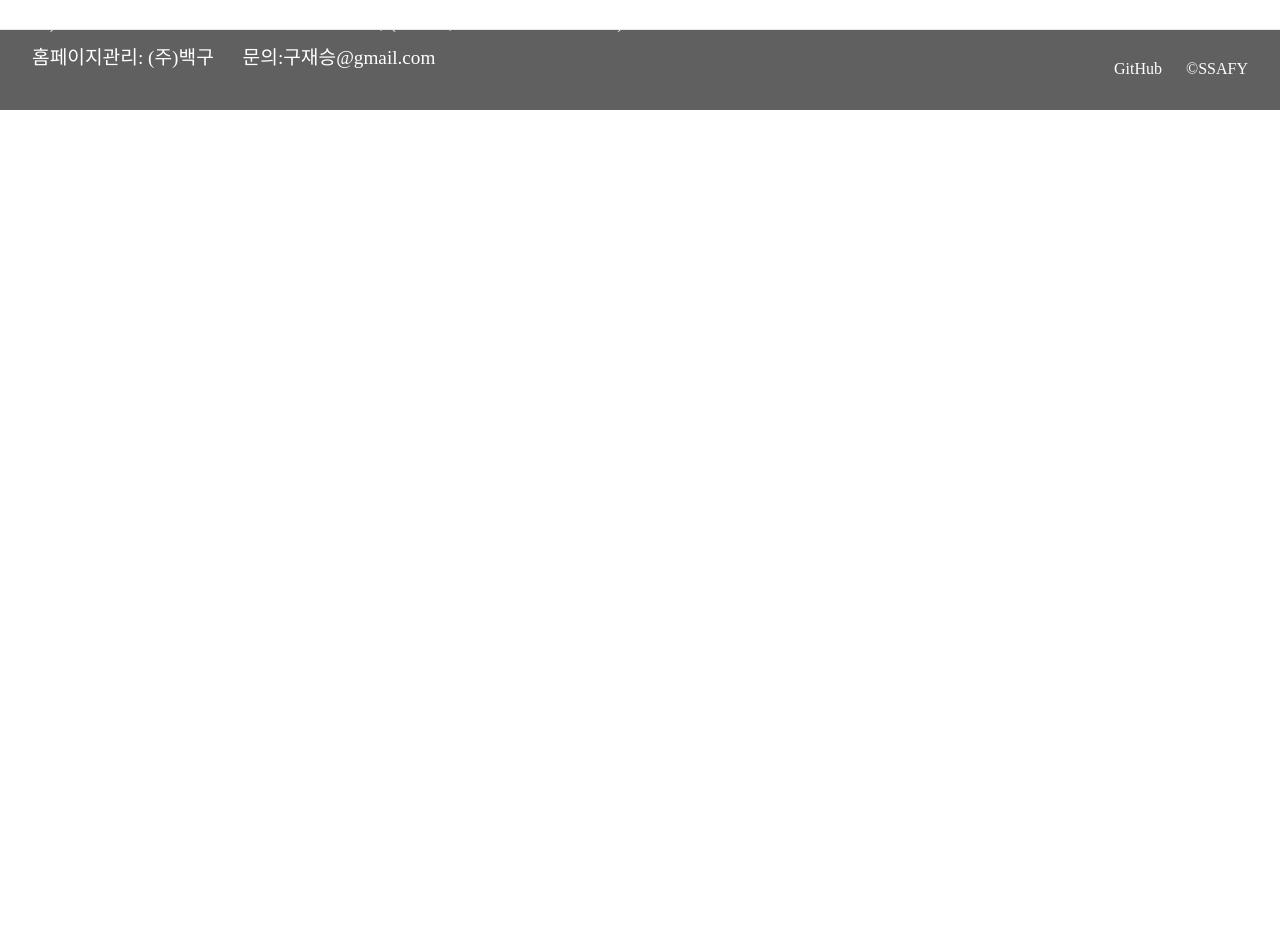
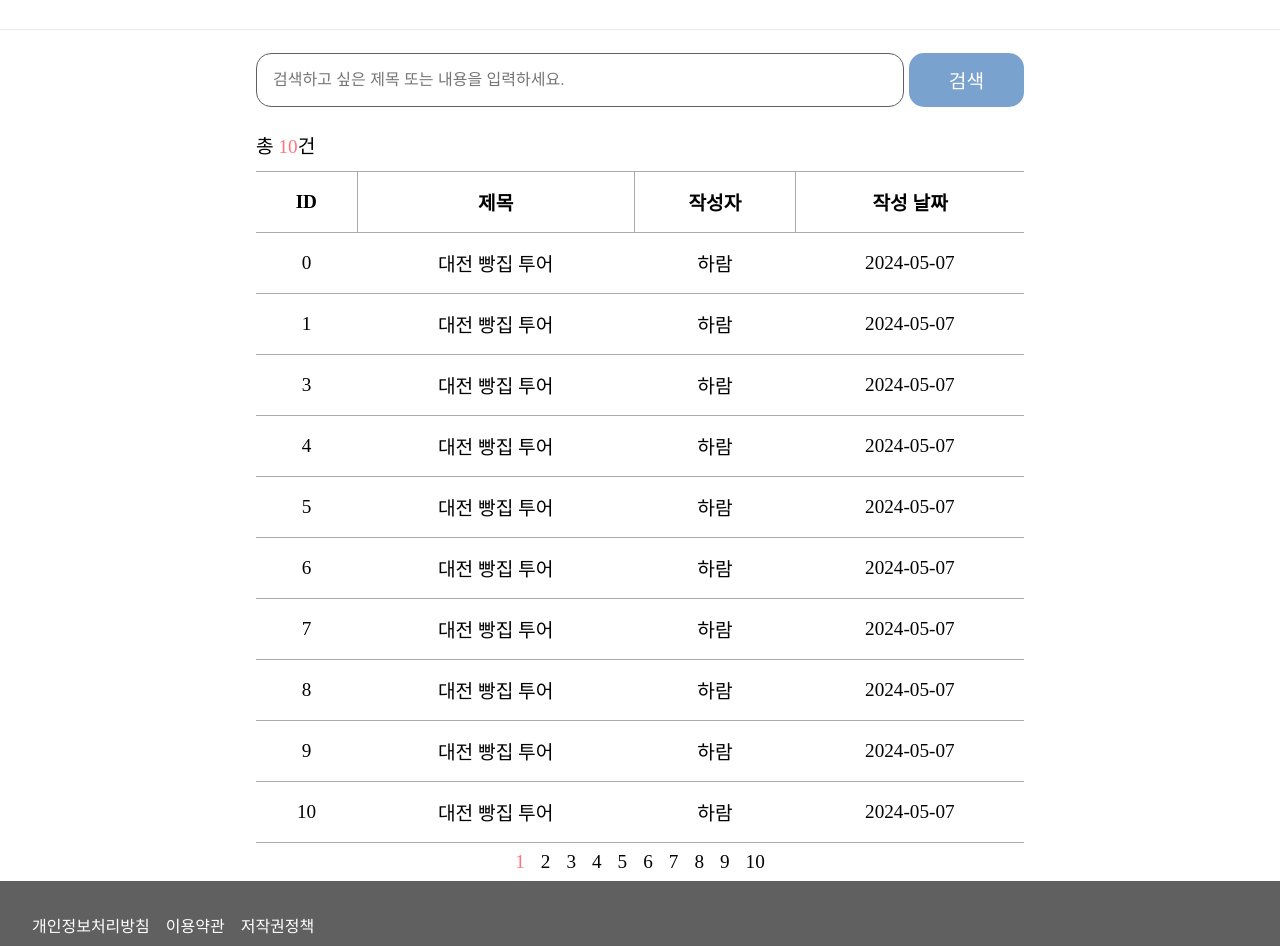
Before and after one commit to BaekGuu/baekgu-front, a Vue app: page /board in a window 1280 px wide. Shown: the part 106-1052 px from the top of the page. Before the commit the page ends 800 px from the top, so only its background shows below. Built offline with nearby package versions, Linux system fonts and the light colour scheme; a web font is replaced by a local one.

Commit message:
Feat: 게시판 페이지 생성

```diff
--- a/src/assets/main.css
+++ b/src/assets/main.css
@@ -64,7 +64,7 @@ input {
 }
 
 .inner {
-  width: 80%;
+  width: 60%;
   margin: auto;
 }
 
--- a/src/components/BaseButton.vue
+++ b/src/components/BaseButton.vue
@@ -1,9 +1,11 @@
 <script setup>
-defineProps({ text: String, isActive: Boolean });
+defineProps({ text: String, width: Number, isActive: Boolean });
 </script>
 
 <template>
-  <button :class="isActive ? 'bg-point' : 'disabled'">{{ text }}</button>
+  <button :class="isActive ? 'bg-point' : 'disabled'" :style="{ width: width + '%' }">
+    {{ text }}
+  </button>
 </template>
 
 <style scoped>
@@ -12,7 +14,7 @@ button {
   outline: none;
   border: none;
   border-radius: 15px;
-  font-size: 1rem;
+  font-size: 1.2rem;
   color: white;
 }
 .disabled {
--- a/src/views/BoardView.vue
+++ b/src/views/BoardView.vue
@@ -1,7 +1,116 @@
-<script setup></script>
+<script setup>
+import BaseButton from "@/components/BaseButton.vue";
+import { ref } from "vue";
+
+const pages = ref(10);
+const currentPage = ref(1);
+
+const datas = ref([
+  { id: 0, title: "대전 빵집 투어", writer: "하람", regist_date: "2024-05-07" },
+  { id: 1, title: "대전 빵집 투어", writer: "하람", regist_date: "2024-05-07" },
+  { id: 3, title: "대전 빵집 투어", writer: "하람", regist_date: "2024-05-07" },
+  { id: 4, title: "대전 빵집 투어", writer: "하람", regist_date: "2024-05-07" },
+  { id: 5, title: "대전 빵집 투어", writer: "하람", regist_date: "2024-05-07" },
+  { id: 6, title: "대전 빵집 투어", writer: "하람", regist_date: "2024-05-07" },
+  { id: 7, title: "대전 빵집 투어", writer: "하람", regist_date: "2024-05-07" },
+  { id: 8, title: "대전 빵집 투어", writer: "하람", regist_date: "2024-05-07" },
+  { id: 9, title: "대전 빵집 투어", writer: "하람", regist_date: "2024-05-07" },
+  { id: 10, title: "대전 빵집 투어", writer: "하람", regist_date: "2024-05-07" },
+]);
+
+const handleClickPageNum = pageNum => {
+  currentPage.value = pageNum;
+};
+</script>
 
 <template>
-  <div>게시판</div>
+  <main class="page">
+    <div class="inner">
+      <div class="search">
+        <input type="text" placeholder="검색하고 싶은 제목 또는 내용을 입력하세요." />
+        <BaseButton text="검색" width="15" :is-active="true" />
+      </div>
+      <p style="margin-top: 0.8rem; margin-bottom: 0.8rem">
+        총 <span class="primary bold">{{ datas.length }}</span
+        >건
+      </p>
+      <table>
+        <thead>
+          <th>ID</th>
+          <th>제목</th>
+          <th>작성자</th>
+          <th>작성 날짜</th>
+        </thead>
+        <tbody>
+          <tr v-for="data in datas" :key="data.id">
+            <td>{{ data.id }}</td>
+            <td>{{ data.title }}</td>
+            <td>{{ data.writer }}</td>
+            <td>{{ data.regist_date }}</td>
+          </tr>
+        </tbody>
+      </table>
+      <div class="paging">
+        <span
+          v-for="page in pages"
+          :key="page"
+          :class="currentPage === page ? 'primary bold' : ''"
+          style="cursor: pointer;"
+          @click="handleClickPageNum(page)"
+          >{{ page }}</span
+        >
+      </div>
+    </div>
+  </main>
 </template>
 
-<style scoped></style>
+<style scoped>
+.search {
+  display: flex;
+  justify-content: space-between;
+  margin-top: 1.5rem;
+  margin-bottom: 1.5rem;
+}
+.search input {
+  width: 80%;
+}
+table {
+  width: 100%;
+  text-align: center;
+  border-collapse: collapse;
+  font-size: 1.2rem;
+}
+thead {
+  border-top: 0.5px solid #aaa;
+  border-bottom: 0.5px solid #aaa;
+}
+th:first-child {
+  border-left: none;
+}
+th:last-child {
+  border-right: none;
+}
+th {
+  border-left: 0.3px solid #aaa;
+  border-right: 0.3px solid #aaa;
+  padding: 1rem;
+}
+tr {
+  border-top: 0.5px solid #aaa;
+  border-bottom: 0.5px solid #aaa;
+}
+td {
+  padding: 1rem;
+}
+
+.paging {
+  text-align: center;
+  margin-top: 0.5rem;
+  margin-bottom: 0.5rem;
+}
+.paging span {
+  font-size: 1.2rem;
+  margin-left: 0.5rem;
+  margin-right: 0.5rem;
+}
+</style>
```
